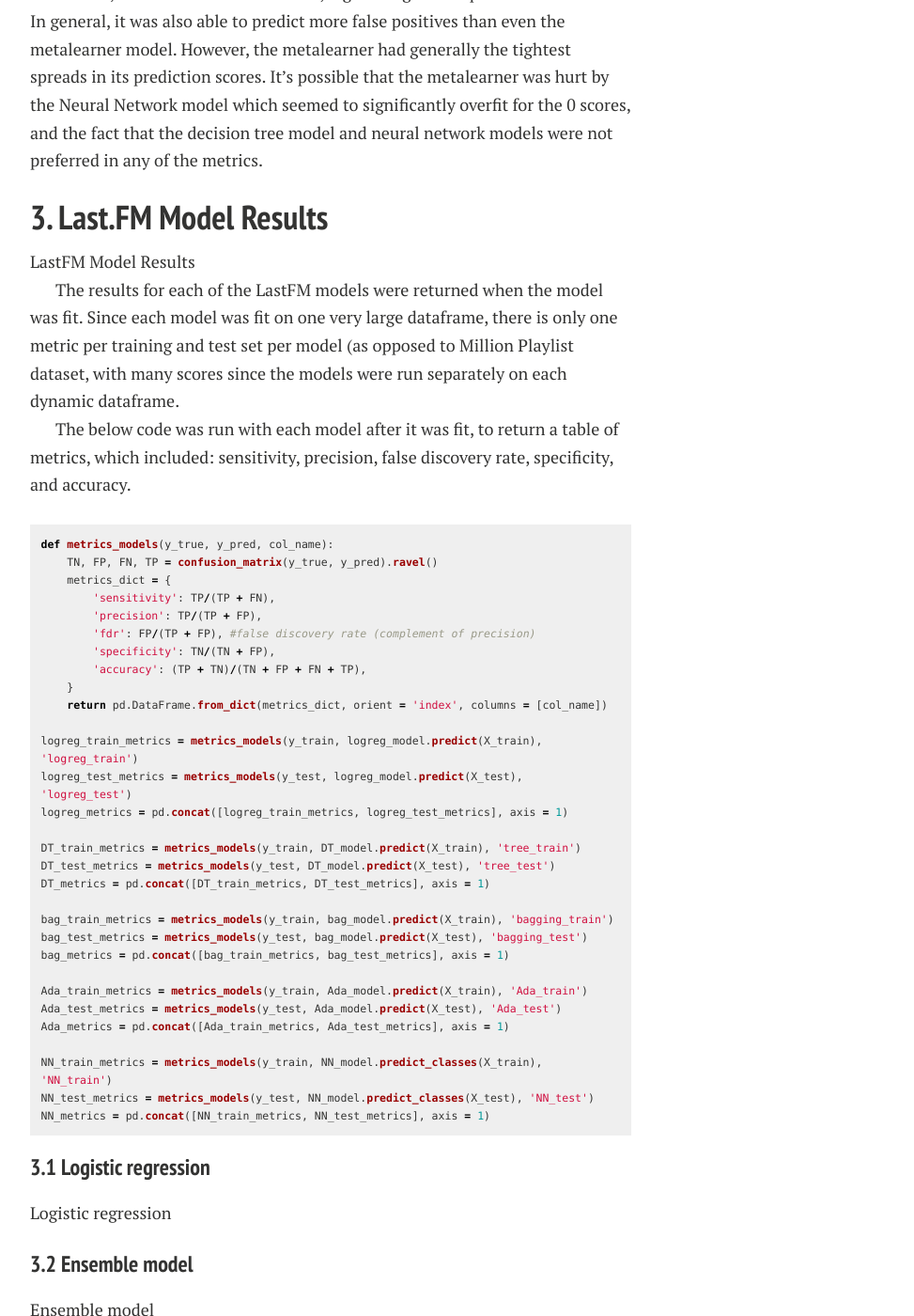
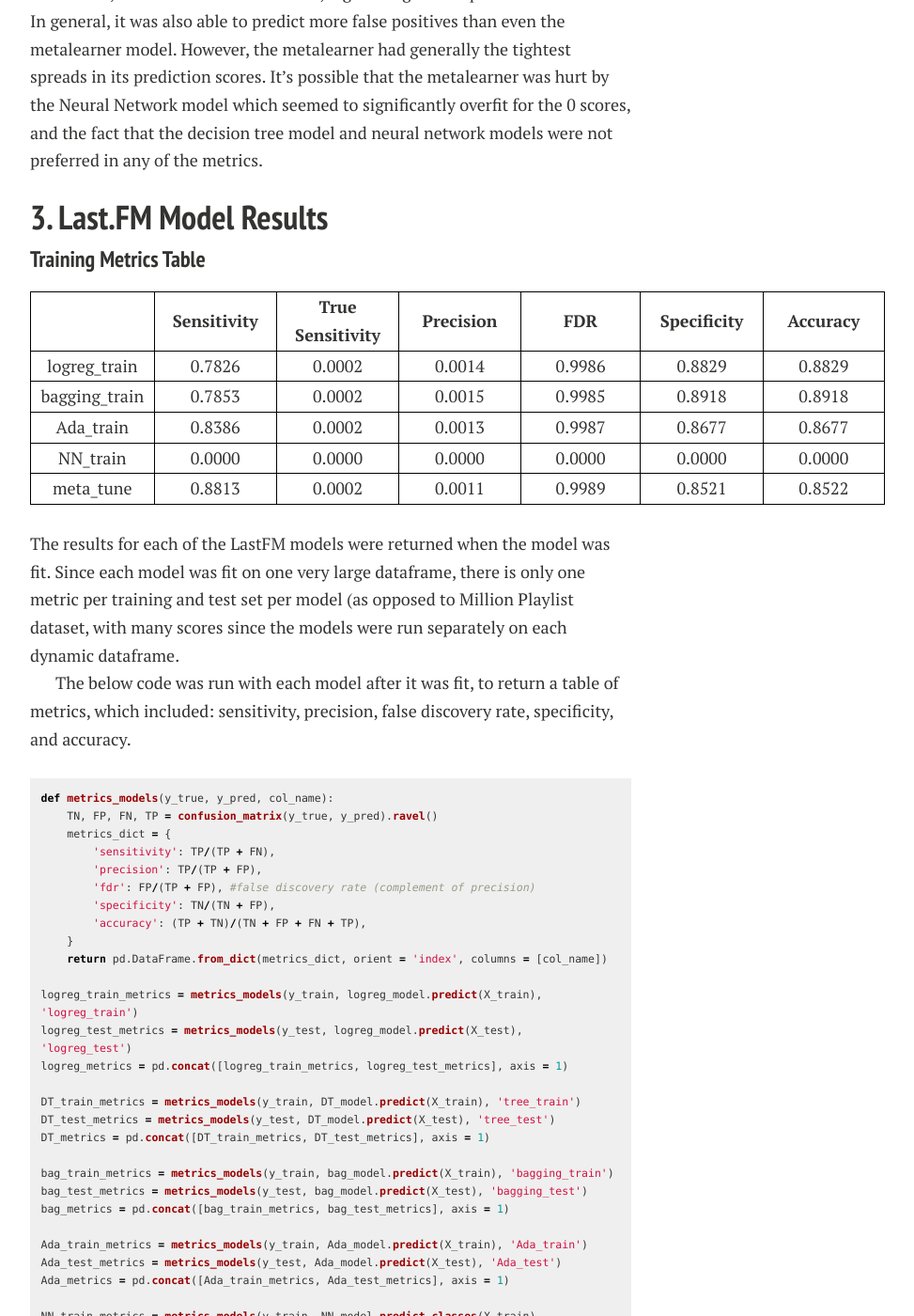
Before and after one commit to lyannaliu/lyannaliu.github.io, a Jekyll site: the page built from resultsandconclusion.md, in a window 1280 px wide and 1400 px high, scrolled down 12321 px. Shown: the whole window at 94% size, without its empty margins (288-1261 px from the left). Built offline with Jekyll 4.4.1, drawn with Linux system fonts in a browser that asks for light colours; nearby versions of some CDN libraries.

Commit message:
Update resultsandconclusion.md

```diff
--- a/resultsandconclusion.md
+++ b/resultsandconclusion.md
@@ -470,7 +470,76 @@ Overall, out of the three submodels, logistic regression performed the best. In
 
 
 <h2 id="3">3. Last.FM Model Results</h2>
-LastFM Model Results
+
+#### Training Metrics Table
+
+<style>
+.tablelines table, .tablelines td, .tablelines th {
+        border: 1.5px solid black;
+        }
+</style>
+
+<table class="tablelines" width="910">
+  <thead>
+    <tr align="center">
+      <th width="130"><font size="3"></font></th>
+      <th width="130">Sensitivity</th>
+      <th width="130">True Sensitivity</th>
+      <th width="130">Precision</th>
+      <th width="130">FDR</th>
+      <th width="130">Specificity</th>
+      <th width="130">Accuracy</th>
+    </tr>
+  </thead>
+  <tbody>
+    <tr align="center">
+      <td>logreg_train</td>
+      <td> 0.7826</td>
+      <td> 0.0002</td>
+      <td> 0.0014</td>
+      <td> 0.9986</td>
+      <td> 0.8829</td>
+      <td> 0.8829</td>
+    </tr>
+    <tr align="center">
+      <td>bagging_train</td>
+      <td> 0.7853</td>
+      <td> 0.0002</td>
+      <td> 0.0015</td>
+      <td> 0.9985</td>
+      <td> 0.8918</td>
+      <td> 0.8918</td>
+    </tr>
+     <tr align="center">
+      <td>Ada_train</td>
+      <td> 0.8386</td>
+      <td> 0.0002</td>
+      <td> 0.0013</td>
+      <td> 0.9987</td>
+      <td> 0.8677</td>
+      <td> 0.8677</td>
+    </tr>
+    <tr align="center">
+      <td>NN_train</td>
+      <td> 0.0000</td>
+      <td> 0.0000</td>
+      <td> 0.0000</td>
+      <td> 0.0000</td>
+      <td> 0.0000</td>
+      <td> 0.0000</td>
+    </tr>
+    <tr align="center">
+      <td>meta_tune</td>
+      <td> 0.8813</td>
+      <td> 0.0002</td>
+      <td> 0.0011</td>
+      <td> 0.9989</td>
+      <td> 0.8521</td>
+      <td> 0.8522</td>
+   </tr>
+  </tbody>
+</table>
+
 
 The results for each of the LastFM models were returned when the model was fit. Since each model was fit on one very large dataframe, there is only one metric per training and test set per model (as opposed to Million Playlist dataset, with many scores since the models were run separately on each dynamic dataframe.
 
```
